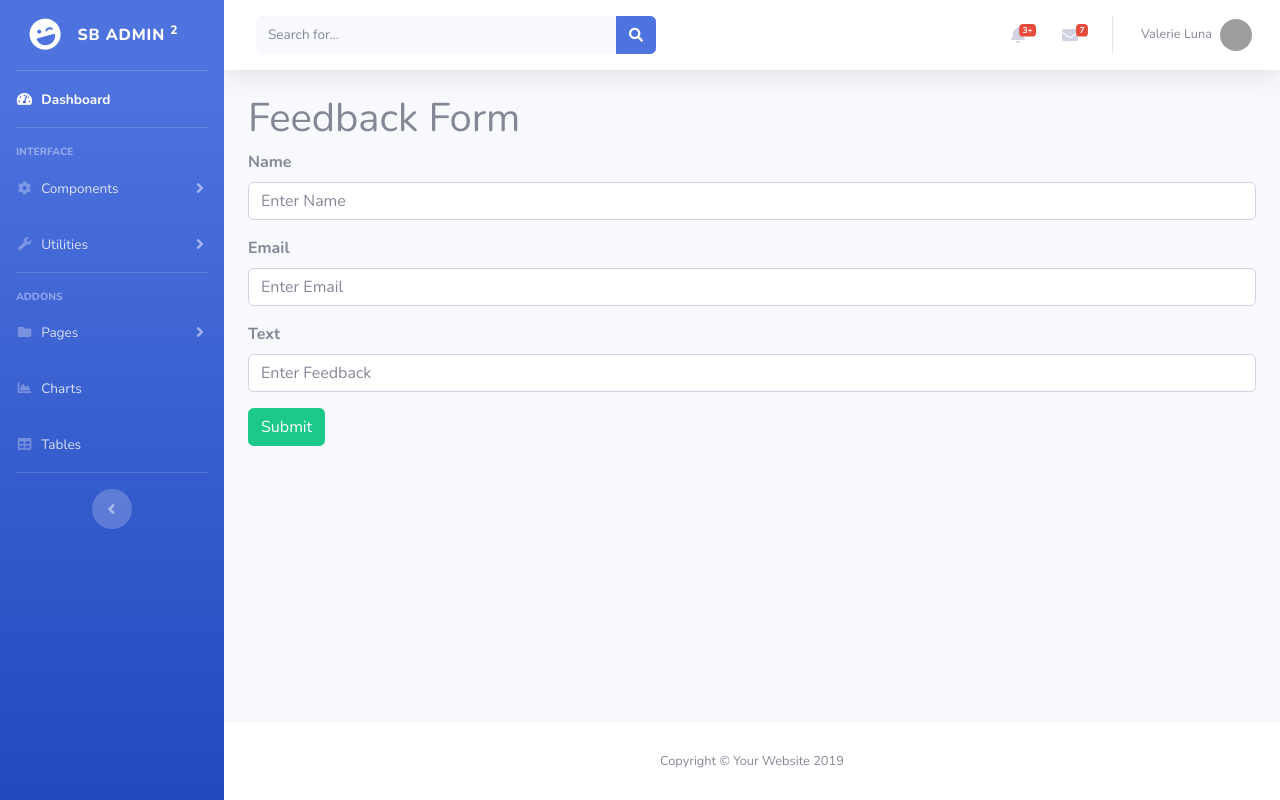
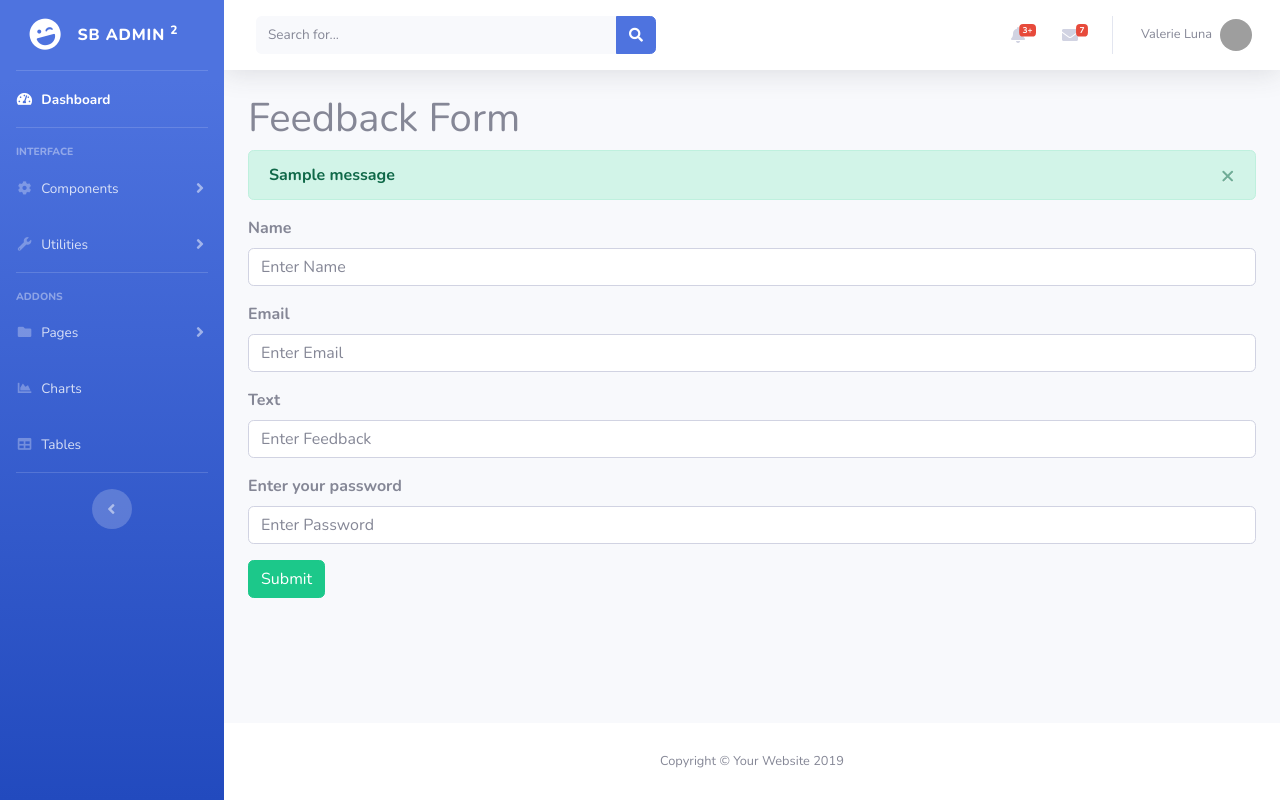
Before and after one commit to farhankarim/admin-dashboard-flask, a Flask app: page /feedback in a window 1280 px wide. Run offline with Flask 2, Linux system fonts and the light colour scheme; tables that the repository leaves empty hold one stand-in row (values such as "Sample post"); one stand-in notice (Sample message) is shown; some libraries are stand-ins or nearby versions; grey boxes are pictures that could not be loaded.

Commit message:
usermodel

```diff
--- a/app.py
+++ b/app.py
@@ -1,10 +1,12 @@
 # flask library get Flask get
-from flask import Flask,render_template,url_for,redirect,session
+from flask import Flask,render_template,url_for,redirect,session,flash
 from math import sqrt,floor
 from flask_wtf import FlaskForm
-from wtforms import StringField,SubmitField
+from wtforms import StringField,SubmitField,PasswordField
 from wtforms.validators import DataRequired,Length,Email
 from flask_bootstrap import Bootstrap
+from flask_sqlalchemy import SQLAlchemy
+
 
 
 class FeedbackForm(FlaskForm):
@@ -12,11 +14,19 @@ class FeedbackForm(FlaskForm):
     email=StringField('Email',validators=[DataRequired(),Email(message="Email format is incorrect"),
     Length(min=2,max=50,message="Name should be between 2 and 50 characters long")])
     text=StringField('Text',validators=[DataRequired()])
+    passwd=PasswordField("Enter your password",validators=[DataRequired(),Length(min=6,max=50,message="Password should be between 8 and 25 characters long")])
     submit=SubmitField("Submit",validators=[DataRequired()])
 
 app=Flask(__name__)
-bootstrap = Bootstrap(app)
 app.config['SECRET_KEY']='5gfg54g45tg4g5sdasdsa4g45g'
+app.config['SQLALCHEMY_DATABASE_URI']='sqlite:///database.db'
+db = SQLAlchemy(app)
+
+class User(db.Model):
+    ids=db.Column(db.Integer,primary_key=True)
+    name=db.Column(db.String(255),nullable=False)
+    email=db.Column(db.String(255),nullable=False,unique=True)
+    password=db.Column(db.String(255),nullable=False)
 
 #create a route with name calculator
 #a,b
@@ -24,13 +34,16 @@ app.config['SECRET_KEY']='5gfg54g45tg4g5sdasdsa4g45g'
 #return results in string format
 
 @app.route('/feedback',methods=('GET','POST'))
+#controller
 def feedback():
     feedback=FeedbackForm()
     if feedback.validate_on_submit():
         session['name']=feedback.name.data
         session['email']=feedback.email.data
         session['text']=feedback.text.data
-        return redirect(url_for('success'))
+        flash("Form Submitted Successfully","danger")
+        return redirect(url_for('feedback'))
+    #VIEW
     return render_template('feedbackform.html',feedback=feedback)
 
 @app.route('/success')
--- a/templates/feedbackform.html
+++ b/templates/feedbackform.html
@@ -3,6 +3,11 @@
 {% block content%}
 <h1>Feedback Form</h1>
 {% from "includes/_formhelper.html" import render_field %}
+
+
+{% include 'includes/_flashmessage.html' %}
+
+
 <form  method="POST">
   {{feedback.csrf_token}}
   <div class="form-group">
@@ -16,6 +21,9 @@
   <div class="form-group">
     {{render_field(feedback.text,class="form-control",placeholder="Enter Feedback")}}
   </div>
+  <div class="form-group">
+    {{render_field(feedback.passwd,class="form-control",placeholder="Enter Password")}}
+  </div>
   {{feedback.submit(class="btn btn-success")}}
 </form>
 {% endblock %}
--- /dev/null
+++ b/templates/includes/_flashmessage.html
@@ -0,0 +1,14 @@
+
+{% with messages = get_flashed_messages(with_categories=true) %}
+{% if messages %}
+  {% for category, message in messages %}
+  <div class="alert alert-{{category}} alert-dismissible fade show" role="alert">
+    <button type="button" class="close" data-dismiss="alert" aria-label="Close">
+      <span aria-hidden="true">&times;</span>
+    </button>
+    <strong>{{message}}</strong>
+  </div>
+    <!-- <li class="{{ category }}">{{ message }}</li> -->
+  {% endfor %}
+{% endif %}
+{% endwith %}
```
Also changed, not shown: database.db (added).
